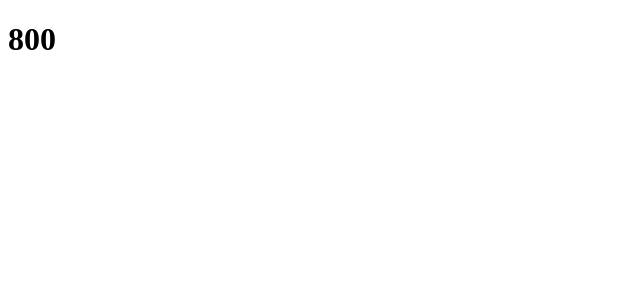
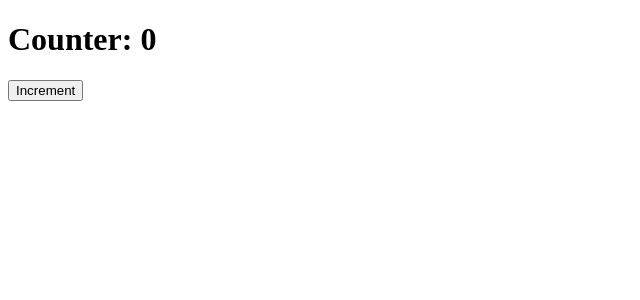
Before and after one commit to philip-morris-89/react-exercises, a React (Create React App) app in the folder my-app/: page / in a window 1280 px wide. Shown: the top 300 px of the page, without its empty margins (0-640 px from the left). Built offline with nearby package versions, Linux system fonts and the light colour scheme.

Commit message:
Create a ClickCounter class component that increments a counter every time a user clicks on a button. Render both the current value of the counter and the button within the ClickCounter component.

```diff
--- a/my-app/src/App.js
+++ b/my-app/src/App.js
@@ -1,11 +1,11 @@
-import React from 'react'
-import Counter from './Counter'
+import React from 'react';
+import ClickCounter from './ClickCounter';
 
 export class App extends React.Component {
   render() {
     return (
       <div>
-        <Counter initialValue={50} incrementAmount={50} timeout={500}/>
+        <ClickCounter incrementBy={100} />
       </div>
     )
   }
--- /dev/null
+++ b/my-app/src/ClickCounter.js
@@ -0,0 +1,26 @@
+import React from "react";
+
+class ClickCounter extends React.Component {
+  state = {
+    count: 0,
+  }
+
+  handleCounterIncrement = () => {
+    this.setState((state) => {
+      return {
+        count: state.count + (this.props.incrementBy ?? 1),
+      }
+    })
+  }
+
+  render() {
+    return(
+      <div>
+        <h1>Counter: {this.state.count}</h1>
+        <button onClick={this.handleCounterIncrement}>Increment</button>
+      </div>
+    )
+  }
+}
+
+export default ClickCounter;
--- a/my-app/src/CounterDisplay.js
+++ b/my-app/src/CounterDisplay.js
@@ -2,7 +2,7 @@
 
 class CounterDisplay extends React.Component {
   render() {
-    return <h1>{this.props.counter}</h1>
+    return <h1>Count: {this.props.counter}</h1>
   }
 }
 
```
